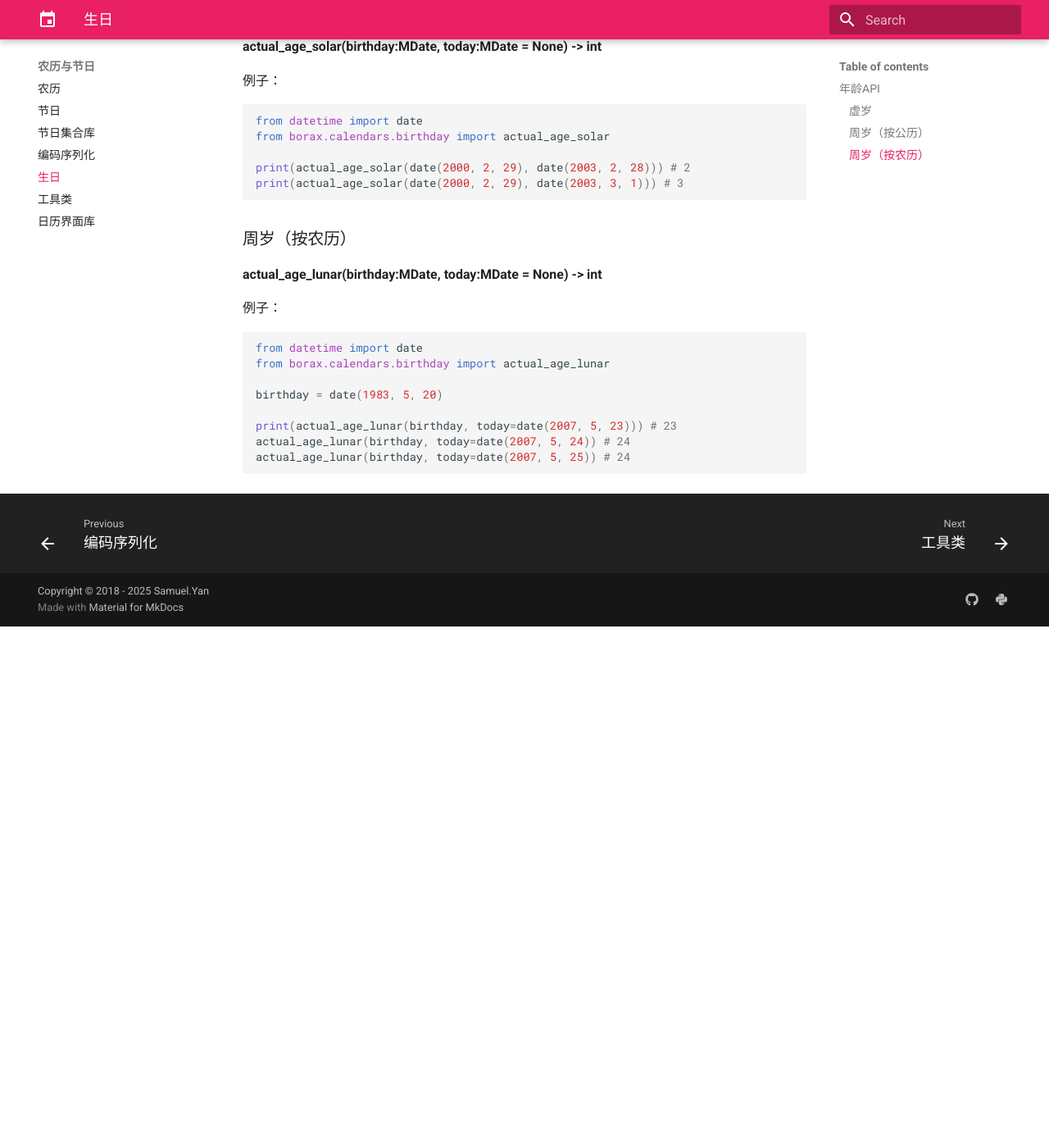
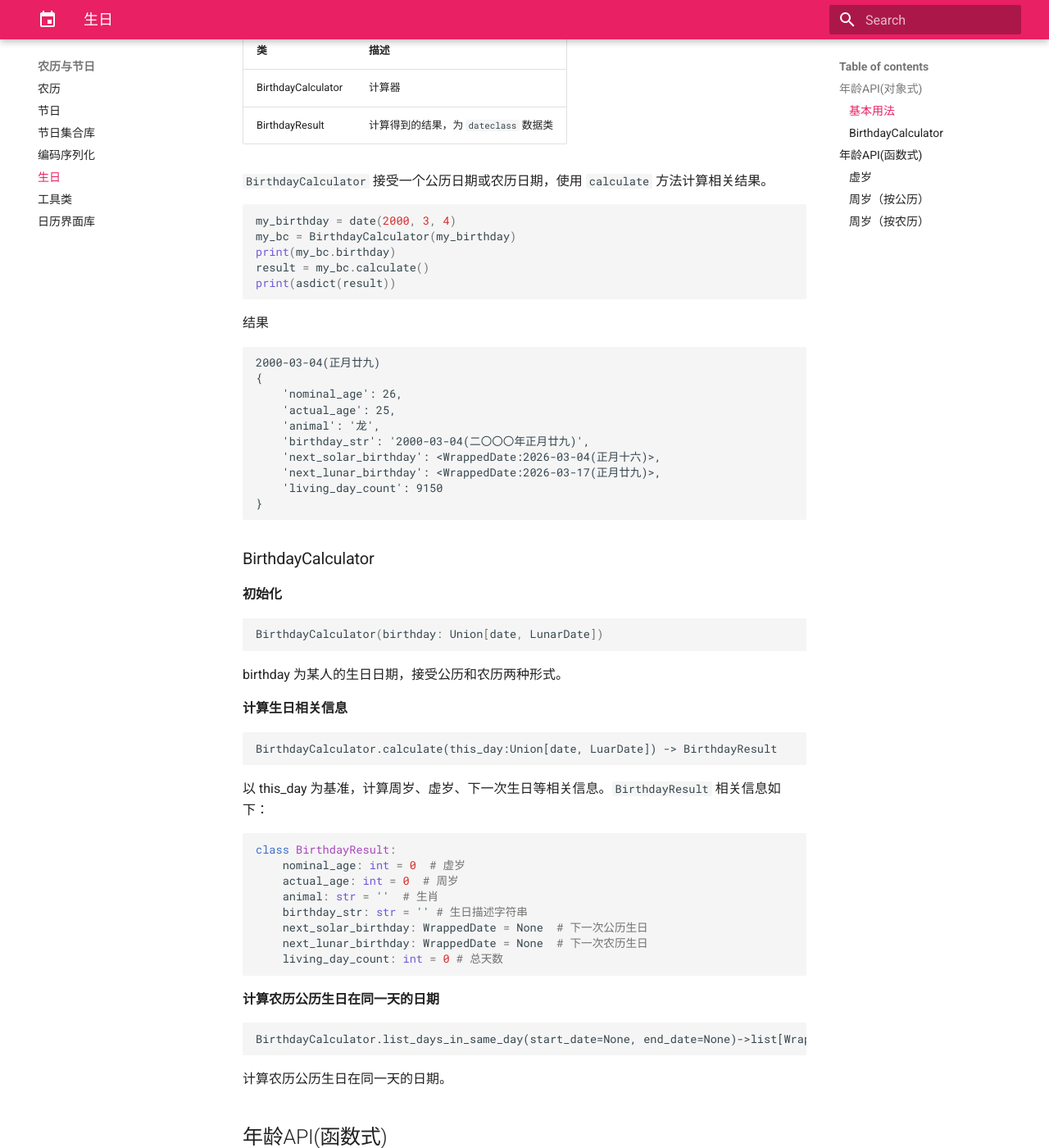
Before and after one commit to kinegratii/borax, an MkDocs documentation site: the page built from docs/guides/birthday.md, in a window 1280 px wide and 1400 px high, scrolled down 703 px. Shown: the whole window at 82% size. Built offline with MkDocs 1.6.1 and Material for MkDocs 9.7.7, drawn with Linux system fonts in a browser that asks for light colours; before the commit the page ends 1467 px from its top, so only the background shows below that; some of the changed text lies outside the part shown.

Commit message:
:sparkles: Add borax.calendars.birthday.BirthdayCalculator

````diff
--- a/docs/guides/birthday.md
+++ b/docs/guides/birthday.md
@@ -2,9 +2,95 @@
 
 > 模块：`borax.calendars.birthday`
 
-`birthday` 模块提供了三种常用的年龄计算方法。
 
-## 年龄API
+
+> Add in v4.1.3：新增 `BirthdayCalculator` 类。
+
+`birthday` 模块提供了常用的两种年龄计算方法。
+
+| 年龄              | 说明                                                     |
+| ----------------- | -------------------------------------------------------- |
+| 虚岁(Nominal Age) | 在中国传统习俗，出生时即为 1 岁，每逢农历新年增加 1 岁。 |
+| 周岁(Actual Age)  | 按公历计算，每过一个公历生日就长一岁。                   |
+
+## 年龄API(对象式)
+
+> New in v4.1.3
+
+### 基本用法
+
+从 v4.1.3 开始，本模块新增对象式的API，所涉及到类如下：
+
+| 类                 | 描述                                  |
+| ------------------ | ------------------------------------- |
+| BirthdayCalculator | 计算器                                |
+| BirthdayResult     | 计算得到的结果，为 `dateclass` 数据类 |
+
+`BirthdayCalculator` 接受一个公历日期或农历日期，使用 `calculate` 方法计算相关结果。
+
+```python
+my_birthday = date(2000, 3, 4)
+my_bc = BirthdayCalculator(my_birthday)
+print(my_bc.birthday)
+result = my_bc.calculate()
+print(asdict(result))
+```
+
+结果
+
+```text
+2000-03-04(正月廿九)
+{
+    'nominal_age': 26,
+    'actual_age': 25,
+    'animal': '龙',
+    'birthday_str': '2000-03-04(二〇〇〇年正月廿九)',
+    'next_solar_birthday': <WrappedDate:2026-03-04(正月十六)>,
+    'next_lunar_birthday': <WrappedDate:2026-03-17(正月廿九)>,
+    'living_day_count': 9150
+}
+```
+
+### BirthdayCalculator
+
+**初始化**
+
+```python
+BirthdayCalculator(birthday: Union[date, LunarDate])
+```
+
+birthday 为某人的生日日期，接受公历和农历两种形式。
+
+**计算生日相关信息**
+
+```
+BirthdayCalculator.calculate(this_day:Union[date, LuarDate]) -> BirthdayResult
+```
+
+以 this_day 为基准，计算周岁、虚岁、下一次生日等相关信息。`BirthdayResult` 相关信息如下：
+
+```python
+class BirthdayResult:
+    nominal_age: int = 0  # 虚岁
+    actual_age: int = 0  # 周岁
+    animal: str = ''  # 生肖
+    birthday_str: str = '' # 生日描述字符串
+    next_solar_birthday: WrappedDate = None  # 下一次公历生日
+    next_lunar_birthday: WrappedDate = None  # 下一次农历生日
+    living_day_count: int = 0 # 总天数
+```
+
+**计算农历公历生日在同一天的日期**
+
+```
+BirthdayCalculator.list_days_in_same_day(start_date=None, end_date=None)->list[WrappedDate]
+```
+
+计算农历公历生日在同一天的日期。
+
+## 年龄API(函数式)
+
+> 这些函数式API已标记为废弃 deprecated，将在 4.2.0 版本移除。
 
 ### 虚岁
 
````
Also changed, not shown: docs/changelog.md (+4 -2 lines), 3 other files.
